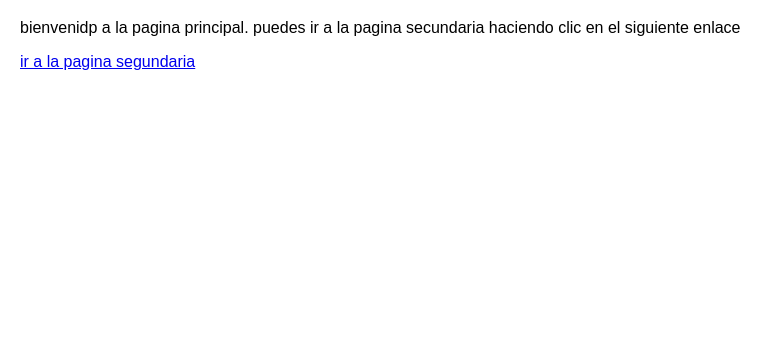
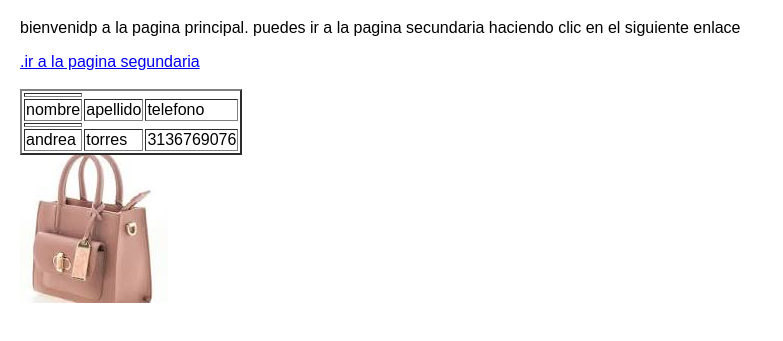
Before and after one commit to Andrea23t/andreatorres, a plain HTML site: page index.html in a window 1280 px wide. Shown: the part 61-402 px from the top of the page, without its empty margins (0-783 px from the left). Drawn offline with Linux system fonts and the light colour scheme.

Commit message:
vercion 02 v2 modificado

```diff
--- a/index.html
+++ b/index.html
@@ -14,7 +14,25 @@
 <body>
     <h1>pagina princpal</h1>
     <p>bienvenidp a la pagina principal. puedes ir a la pagina secundaria haciendo clic en el siguiente enlace</p>
-    <a href="pagina_Segundaria.html">ir a la pagina segundaria</a>
-
+    <a href="pagina_Segundaria.html">.ir a la pagina segundaria</a>
+<br>
+<br>
+<table border="2">
+    <th>
+        <tr>
+            <td>nombre</td>
+            <td>apellido</td>
+            <td>telefono</td>
+        </tr>
+    </th>
+    <th>
+        <tr>
+            <td>andrea</td>
+            <td>torres</td>
+            <td>3136769076</td>
+        </tr>
+    </th>
+</table>
+<img src="/imagen/descarga.jpg" alt="bolsos">
 </body>
 </html>
```
Also changed, not shown: imagenes.html (added, +11 -0 lines), pagina_secundaria.html (+1 -1 lines), imagen/descarga.jpg (added).
